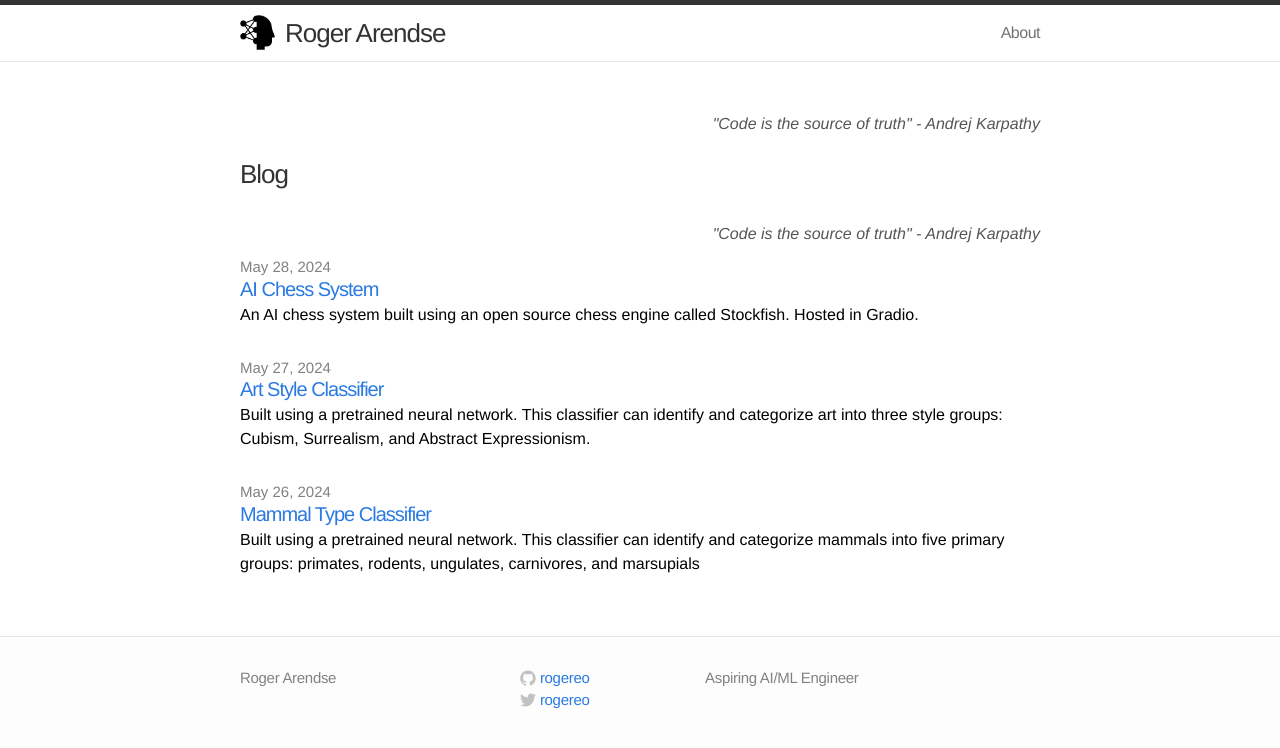
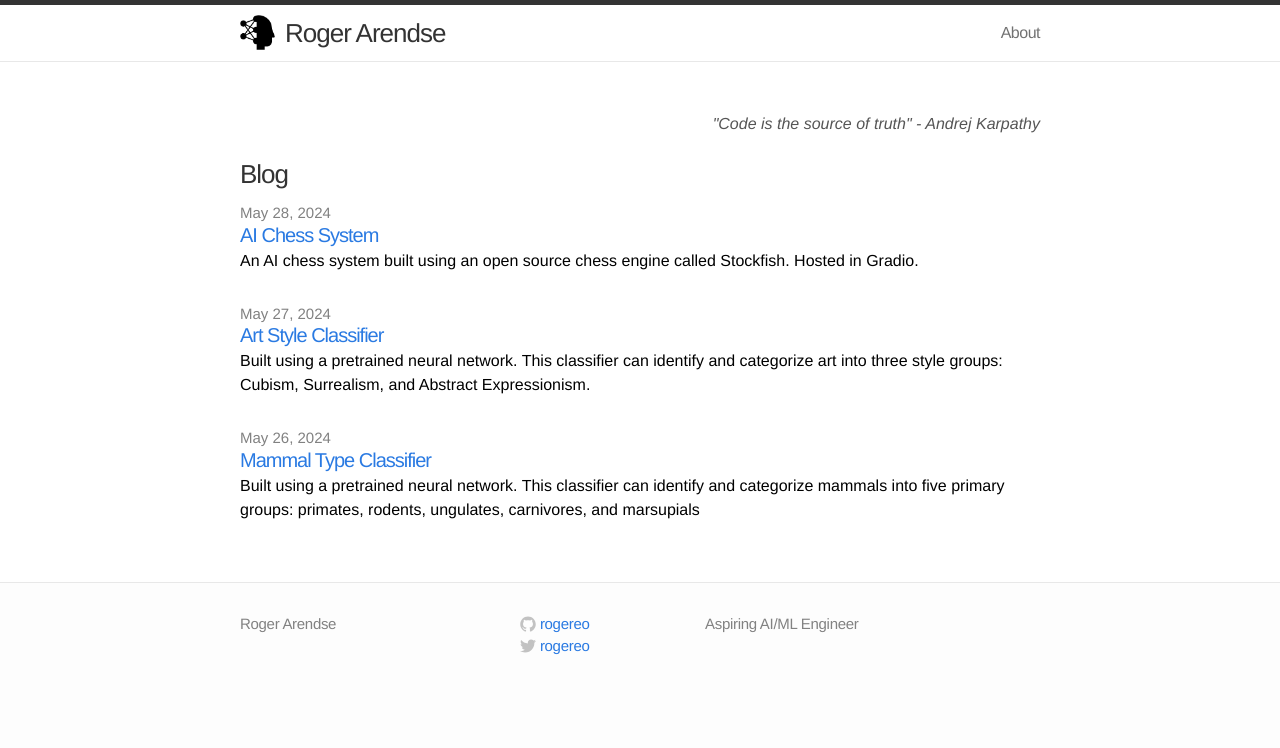
Before and after one commit to rogereo/rogereo.github.io, a Jekyll site: the page built from index.html, in a window 1280 px wide. Shown: the top 748 px of the page. Built offline with Jekyll 4.4.1, drawn with Linux system fonts in a browser that asks for light colours.

Commit message:
remove quote from index

```diff
--- a/index.html
+++ b/index.html
@@ -4,8 +4,6 @@ title: Roger Arendse
 ---
 
 <div class="home">
-
-  <p class="quote">"Code is the source of truth" - Andrej Karpathy</p>
 
   <ul class="posts">
     {% for post in site.posts %}
```
